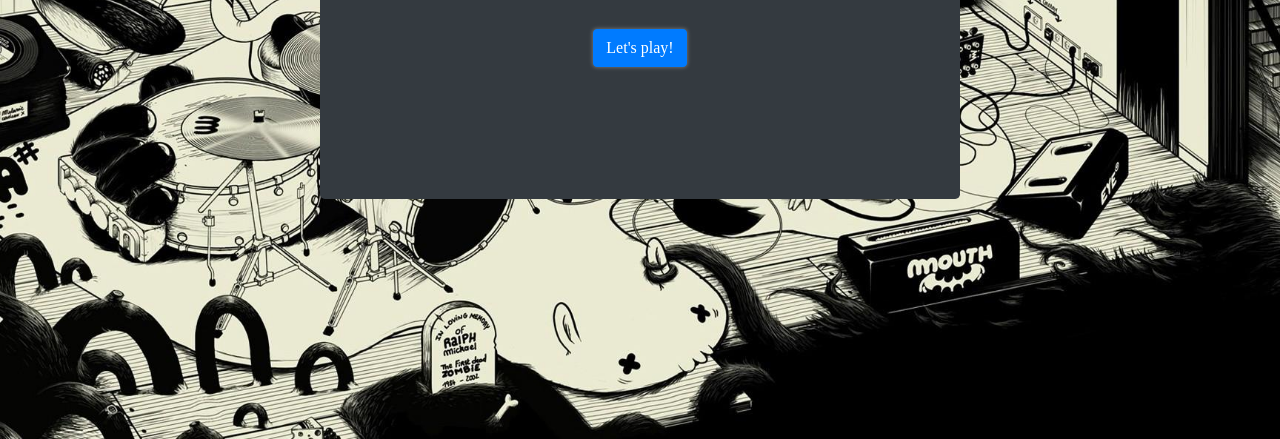
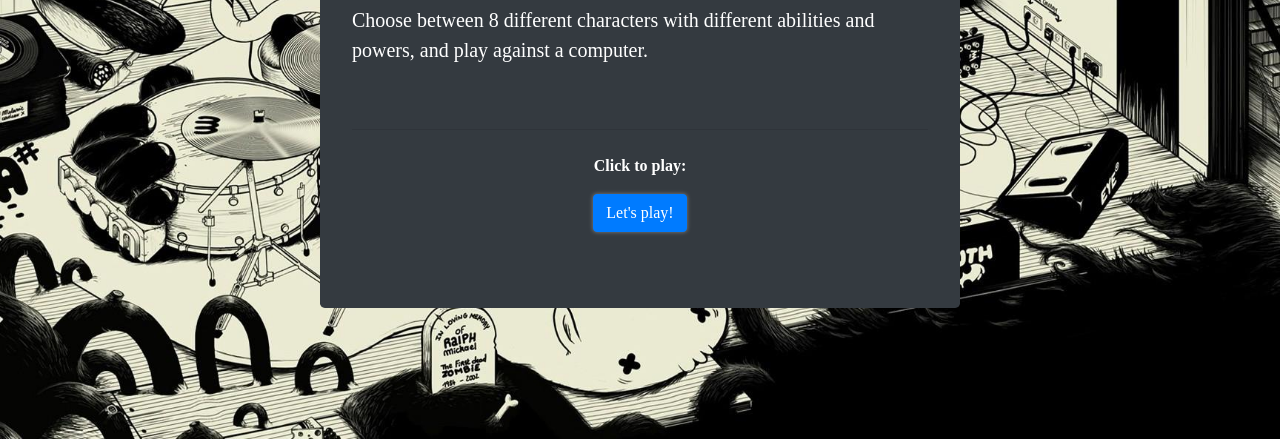
Before and after one commit to juzkivscarlet/HomeworkFour, a plain HTML site: page index.html in a window 1280 px wide. Shown: the part 361-800 px from the top of the page. Drawn offline with nearby package versions, Linux system fonts and the light colour scheme; a web font is replaced by a local one.

Commit message:
Updated index.html
Added text to beginning jumbotron

```diff
--- a/index.html
+++ b/index.html
@@ -53,7 +53,10 @@
         <div id="start" class="jumbotron bg-dark">
             <div id="page-title">
                 <h1 class="display-4 text-center text-white">Are you ready to out-rock your opponents?</h1>
+                <p class="lead text-white">Choose between 8 different characters with different abilities and powers, and play against a computer.</p>
                 <br>
+                <hr class="my-4">
+                <p class="text-center text-white">Click to play:</p>
                 <center>
                     <button type="button" class="btn btn-primary" id="start-button">Let's play!</button>
                 </center>
```
